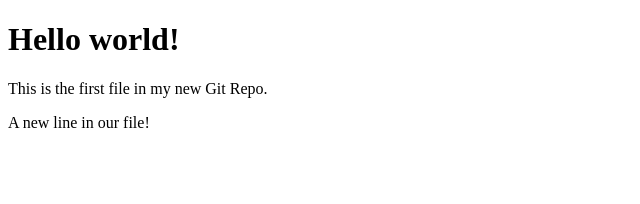
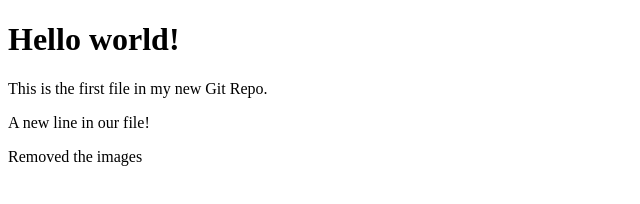
Before and after one commit to amank442/hello-world, a plain HTML site: page index.html in a window 1280 px wide. Shown: the whole page, without its empty margins (0-640 px from the left). Drawn offline with Linux system fonts and the light colour scheme.

```diff
--- a/index.html
+++ b/index.html
@@ -9,6 +9,9 @@
 <h1>Hello world!</h1>
 <p>This is the first file in my new Git Repo.</p>
 <p>A new line in our file!</p>
+<p>Removed the images
+
+</p>
 
 </body>
 </html>
```
